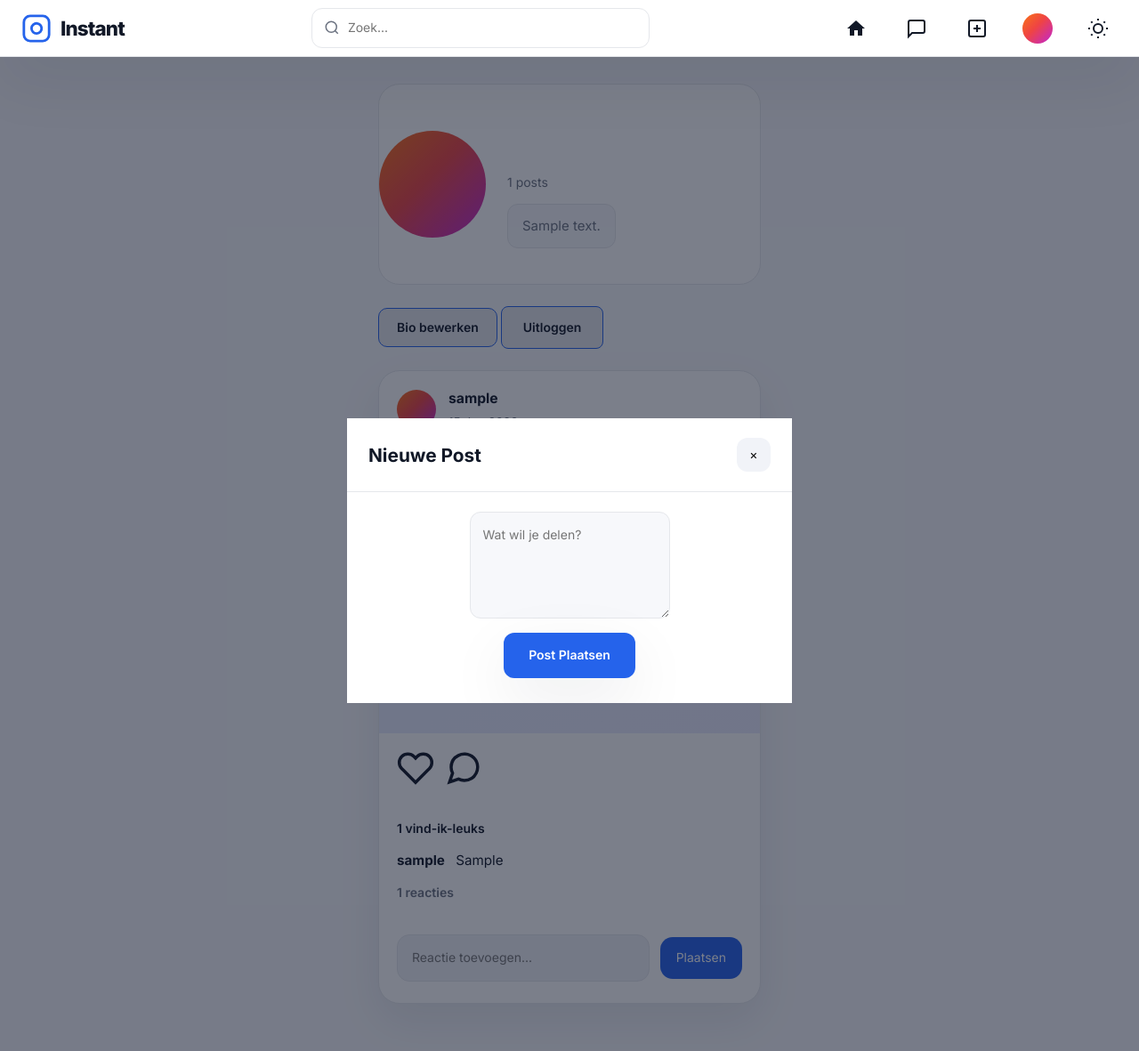
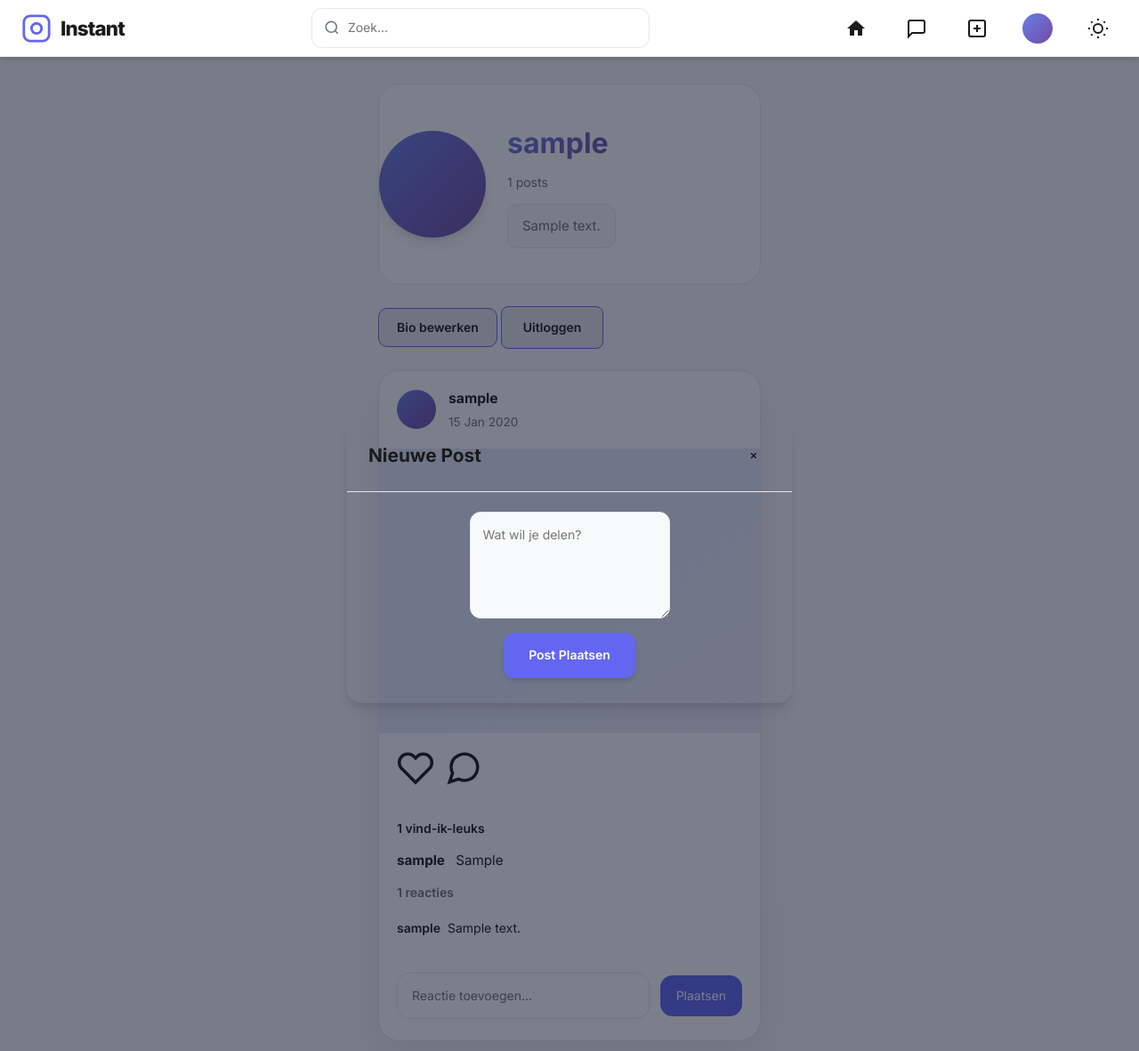
Before and after one commit to YoussefK49/ExamenProject, a PHP site: page /profile.php in a window 1280 px wide, after a click that opens the changed part. Shown: the top 1181 px of the page at 89% size. Run offline with PHP 8.4, Linux system fonts and the light colour scheme; the visitor is signed in with stand-in values (Sample User, id 1); tables that the repository leaves empty hold one stand-in row (values such as "Sample post").

Commit message:
update, overall gefixt

```diff
--- a/db.php
+++ b/db.php
@@ -163,6 +163,22 @@ function addComment($postId, $userId, $message) {
     $stmt->bind_param('iis', $postId, $userId, $message);
     $stmt->execute();
     $stmt->close();
+}
+
+function getComments($postId) {
+    global $mysqli;
+    $sql = "SELECT c.id, c.comment_text, c.created_at, u.username, u.avatar
+            FROM comments c
+            JOIN users u ON c.user_id = u.id
+            WHERE c.post_id = ?
+            ORDER BY c.created_at ASC";
+    $stmt = $mysqli->prepare($sql);
+    $stmt->bind_param('i', $postId);
+    $stmt->execute();
+    $result = $stmt->get_result();
+    $comments = $result->fetch_all(MYSQLI_ASSOC);
+    $stmt->close();
+    return $comments;
 }
 
 function getUser($id) {
--- a/profile.php
+++ b/profile.php
@@ -27,6 +27,10 @@ if (isLoggedIn()) {
     $userId = getCurrentUserId();
     $user = getUser($userId);
     $posts = getPostsByUser($userId, 20);
+    foreach ($posts as &$post) {
+        $post['comments'] = getComments($post['id']);
+    }
+    unset($post);
 }
 ?>
 <!DOCTYPE html>
@@ -174,6 +178,16 @@ if (isLoggedIn()) {
               <?php echo htmlspecialchars($post['caption'], ENT_QUOTES, 'UTF-8'); ?>
             </p>
             <p class="post-comments"><?php echo (int)$post['comment_count']; ?> reacties</p>
+          </div>
+          <div class="post-comments-list">
+            <?php if (!empty($post['comments'])): ?>
+              <?php foreach ($post['comments'] as $comment): ?>
+                <div class="post-comment">
+                  <span class="comment-username"><?php echo htmlspecialchars($comment['username'], ENT_QUOTES, 'UTF-8'); ?></span>
+                  <span class="comment-text"><?php echo htmlspecialchars($comment['comment_text'], ENT_QUOTES, 'UTF-8'); ?></span>
+                </div>
+              <?php endforeach; ?>
+            <?php endif; ?>
           </div>
           <form method="post" class="comment-form">
             <input type="hidden" name="action" value="comment" />
--- a/styles.css
+++ b/styles.css
@@ -1,42 +1,5 @@
 :root {
   color-scheme: light;
-<<<<<<< HEAD
-=======
-<<<<<<< Updated upstream
-  font-family: "Inter", -apple-system, BlinkMacSystemFont, "Segoe UI", sans-serif;
-  --bg: #f7f8fb;
-  --surface: #ffffff;
-  --surface-soft: #f1f3f8;
-  --text: #111827;
-  --muted: #6b7280;
-  --border: #e5e7eb;
-  --brand: #2563eb;
-  --brand-hover: #1d4ed8;
-  --success: #10b981;
-  --danger: #ef4444;
-  --card: #ffffff;
-  --shadow: 0 24px 70px rgba(16, 24, 40, 0.08);
-  --avatar-gradient: linear-gradient(135deg, #f97316 0%, #ef4444 45%, #c026d3 100%);
-}
-
-[data-theme=dark] {
-  --bg: #050816;
-  --surface: #111827;
-  --surface-soft: #1f2937;
-  --text: #f8fafc;
-  --muted: #94a3b8;
-  --border: #334155;
-  --brand: #60a5fa;
-  --brand-hover: #3b82f6;
-  --success: #34d399;
-  --danger: #f87171;
-  --card: #111827;
-  --shadow: rgba(15, 23, 42, 0.4);
-<<<<<<< HEAD
-  color-scheme: dark;
-=======
-=======
->>>>>>> origin/main
   font-family: 'Inter', -apple-system, BlinkMacSystemFont, "Segoe UI", sans-serif;
   --bg: #f8f9fa;
   --surface: #ffffff;
@@ -66,11 +29,6 @@
   --card: #1a1a1a;
   --shadow: 0 4px 6px -1px rgba(0, 0, 0, 0.5), 0 2px 4px -1px rgba(0, 0, 0, 0.3);
   --shadow-lg: 0 10px 15px -3px rgba(0, 0, 0, 0.5), 0 4px 6px -2px rgba(0, 0, 0, 0.3);
-<<<<<<< HEAD
-=======
->>>>>>> Stashed changes
->>>>>>> origin/main
->>>>>>> origin/main
 }
 
 * {
@@ -787,6 +745,28 @@ a:hover {
   margin-right: 8px;
 }
 
+.post-comments-list {
+  padding: 0 20px 12px 20px;
+  max-height: 200px;
+  overflow-y: auto;
+}
+
+.post-comment {
+  display: flex;
+  gap: 8px;
+  margin-bottom: 8px;
+  font-size: 14px;
+}
+
+.comment-username {
+  font-weight: 600;
+  color: var(--text);
+}
+
+.comment-text {
+  color: var(--text);
+}
+
 .comment-form,
 .modal-form {
   display: flex;
@@ -895,13 +875,6 @@ a:hover {
 }
 
 .modal-content {
-  width: min(100%, 520px);
-  background: var(--surface);
-<<<<<<< Updated upstream
-  border-radius: 24px;
-  overflow: hidden;
-  box-shadow: var(--shadow);
-=======
   border-radius: 16px;
   max-width: 500px;
   width: 90%;
```
Also changed, not shown: index.php (+14 -0 lines).
